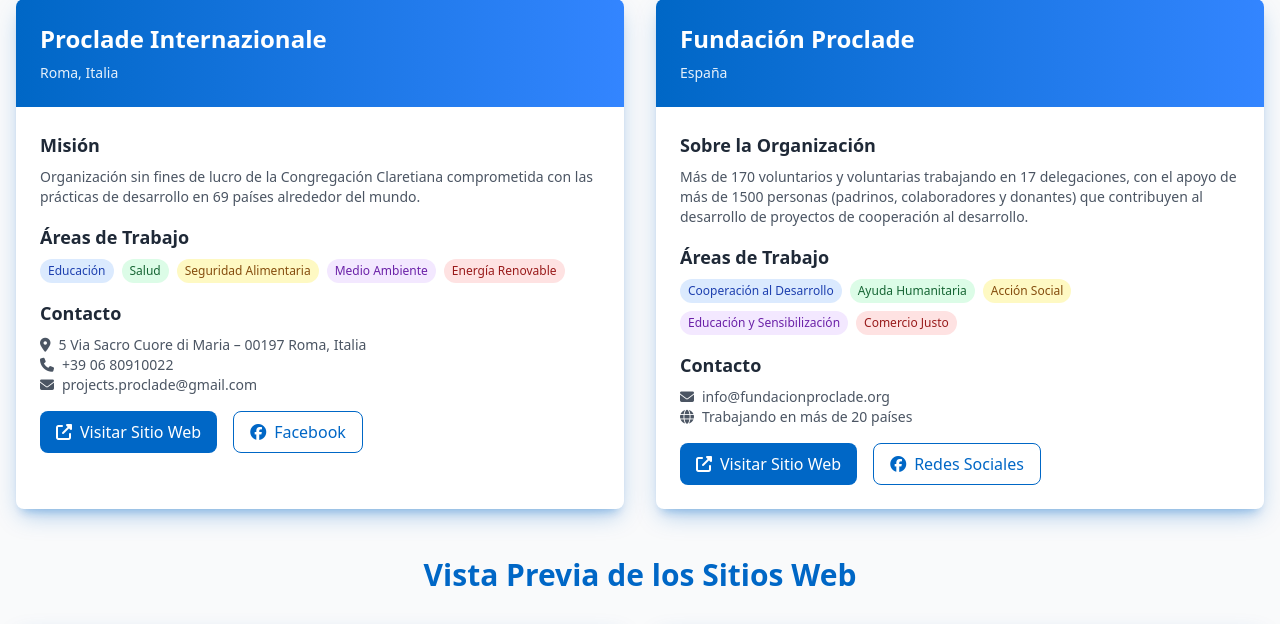
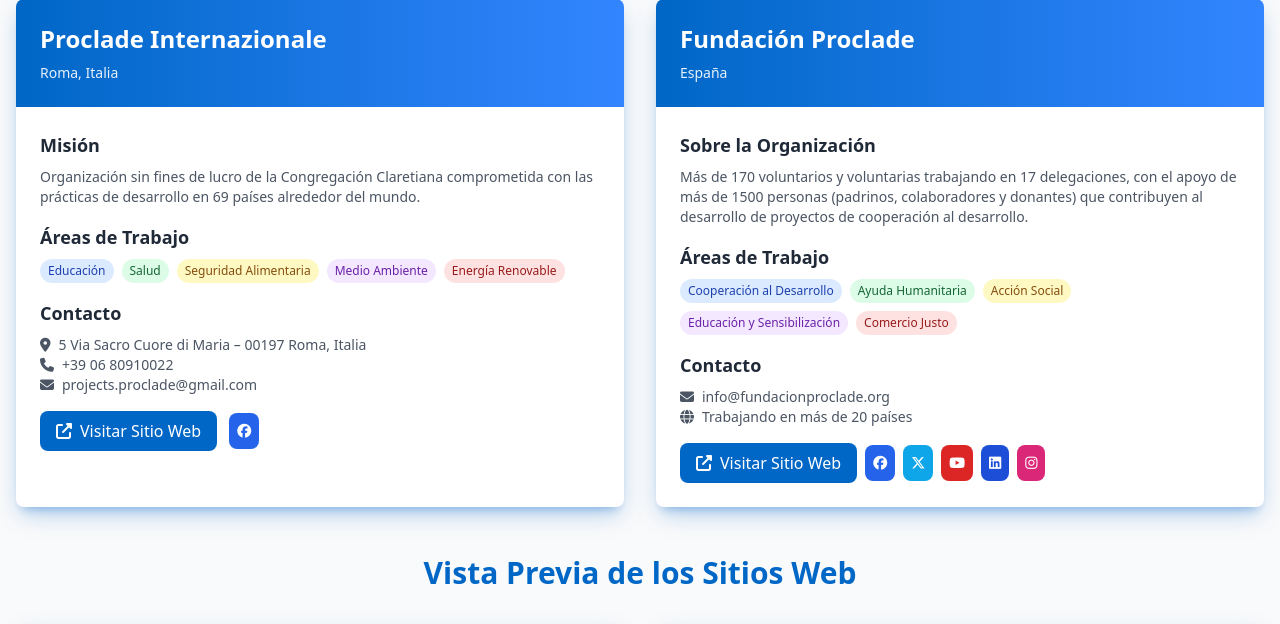
Before and after one commit to Gabriel-Sanchez/django_social_project, a Django app: page /pan/informacion/fundaciones-hermanas/ in a window 1280 px wide. Shown: the part 569-1193 px from the top of the page. Run offline with Django 5.2, Linux system fonts and the light colour scheme; some libraries are stand-ins or nearby versions.

Commit message:
otros proclade

```diff
--- a/django_social_project/eventsApp/templates/eventsApp/fundaciones_hermanas.html
+++ b/django_social_project/eventsApp/templates/eventsApp/fundaciones_hermanas.html
@@ -53,14 +53,14 @@
                     </p>
                 </div>
 
-                <div class="flex space-x-4">
+                <div class="flex items-center space-x-3">
                     <a href="https://procladeint.org/" target="_blank" rel="noopener noreferrer"
                        class="bg-[rgb(0,103,198)] text-white px-4 py-2 rounded-lg hover:bg-[rgb(0,93,178)] transition-colors duration-300 flex items-center">
                         <i class="fas fa-external-link-alt mr-2"></i>Visitar Sitio Web
                     </a>
-                    <a href="https://procladeint.org/" target="_blank" rel="noopener noreferrer"
-                       class="border border-[rgb(0,103,198)] text-[rgb(0,103,198)] px-4 py-2 rounded-lg hover:bg-[rgb(0,103,198)] hover:text-white transition-colors duration-300 flex items-center">
-                        <i class="fab fa-facebook mr-2"></i>Facebook
+                    <a href="https://www.facebook.com/procladerome" target="_blank" rel="noopener noreferrer"
+                       class="bg-blue-600 text-white p-2 rounded-lg hover:bg-blue-700 transition-colors duration-300 flex items-center justify-center" title="Facebook">
+                        <i class="fab fa-facebook text-sm"></i>
                     </a>
                 </div>
             </div>
@@ -102,14 +102,30 @@
                     </p>
                 </div>
 
-                <div class="flex space-x-4">
+                <div class="flex items-center space-x-2">
                     <a href="https://www.fundacionproclade.org/" target="_blank" rel="noopener noreferrer"
                        class="bg-[rgb(0,103,198)] text-white px-4 py-2 rounded-lg hover:bg-[rgb(0,93,178)] transition-colors duration-300 flex items-center">
                         <i class="fas fa-external-link-alt mr-2"></i>Visitar Sitio Web
                     </a>
-                    <a href="https://www.fundacionproclade.org/" target="_blank" rel="noopener noreferrer"
-                       class="border border-[rgb(0,103,198)] text-[rgb(0,103,198)] px-4 py-2 rounded-lg hover:bg-[rgb(0,103,198)] hover:text-white transition-colors duration-300 flex items-center">
-                        <i class="fab fa-facebook mr-2"></i>Redes Sociales
+                    <a href="https://www.facebook.com/PROCLADE" target="_blank" rel="noopener noreferrer"
+                       class="bg-blue-600 text-white p-2 rounded-lg hover:bg-blue-700 transition-colors duration-300 flex items-center justify-center" title="Facebook">
+                        <i class="fab fa-facebook text-sm"></i>
+                    </a>
+                    <a href="https://twitter.com/fproclade" target="_blank" rel="noopener noreferrer"
+                       class="bg-sky-500 text-white p-2 rounded-lg hover:bg-sky-600 transition-colors duration-300 flex items-center justify-center" title="X (Twitter)">
+                        <i class="fa-brands fa-x-twitter text-sm"></i>
+                    </a>
+                    <a href="https://www.youtube.com/@FPROCLADE" target="_blank" rel="noopener noreferrer"
+                       class="bg-red-600 text-white p-2 rounded-lg hover:bg-red-700 transition-colors duration-300 flex items-center justify-center" title="YouTube">
+                        <i class="fab fa-youtube text-sm"></i>
+                    </a>
+                    <a href="https://www.linkedin.com/company/fundacion-proclade/" target="_blank" rel="noopener noreferrer"
+                       class="bg-blue-700 text-white p-2 rounded-lg hover:bg-blue-800 transition-colors duration-300 flex items-center justify-center" title="LinkedIn">
+                        <i class="fab fa-linkedin text-sm"></i>
+                    </a>
+                    <a href="https://www.instagram.com/fundacion_proclade/?hl=es" target="_blank" rel="noopener noreferrer"
+                       class="bg-pink-600 text-white p-2 rounded-lg hover:bg-pink-700 transition-colors duration-300 flex items-center justify-center" title="Instagram">
+                        <i class="fab fa-instagram text-sm"></i>
                     </a>
                 </div>
             </div>
@@ -175,7 +191,7 @@
 
     <!-- Network Information -->
     <div class="bg-gradient-to-r from-[rgb(0,103,198)] to-[rgb(51,133,255)] rounded-lg p-8 text-white text-center">
-        <h2 class="text-3xl font-bold mb-4">Red Internacional PROCLADE</h2>
+        <h2 class="text-3xl font-bold mb-4 text-white">Red Internacional PROCLADE</h2>
         <p class="text-lg mb-6">
             Juntos trabajamos por un mundo más justo y solidario, compartiendo experiencias,
             recursos y conocimientos para maximizar nuestro impacto en las comunidades más necesitadas.
```
